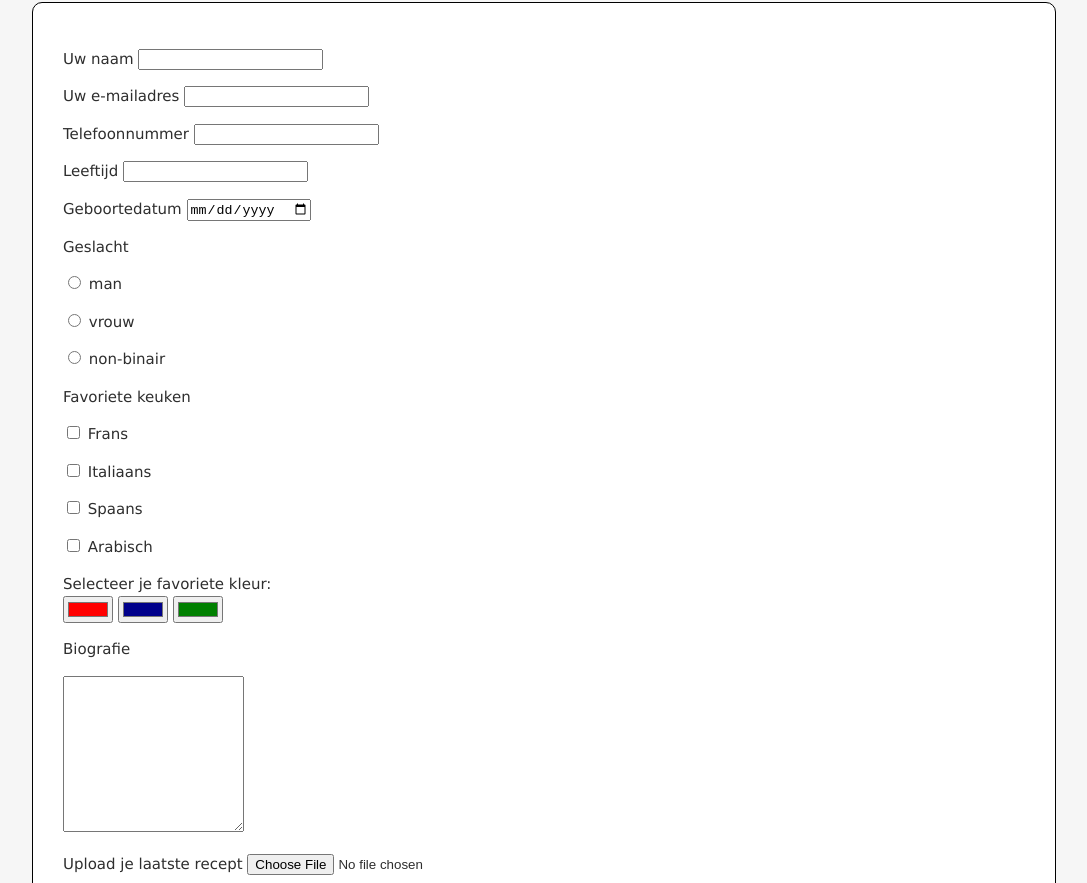
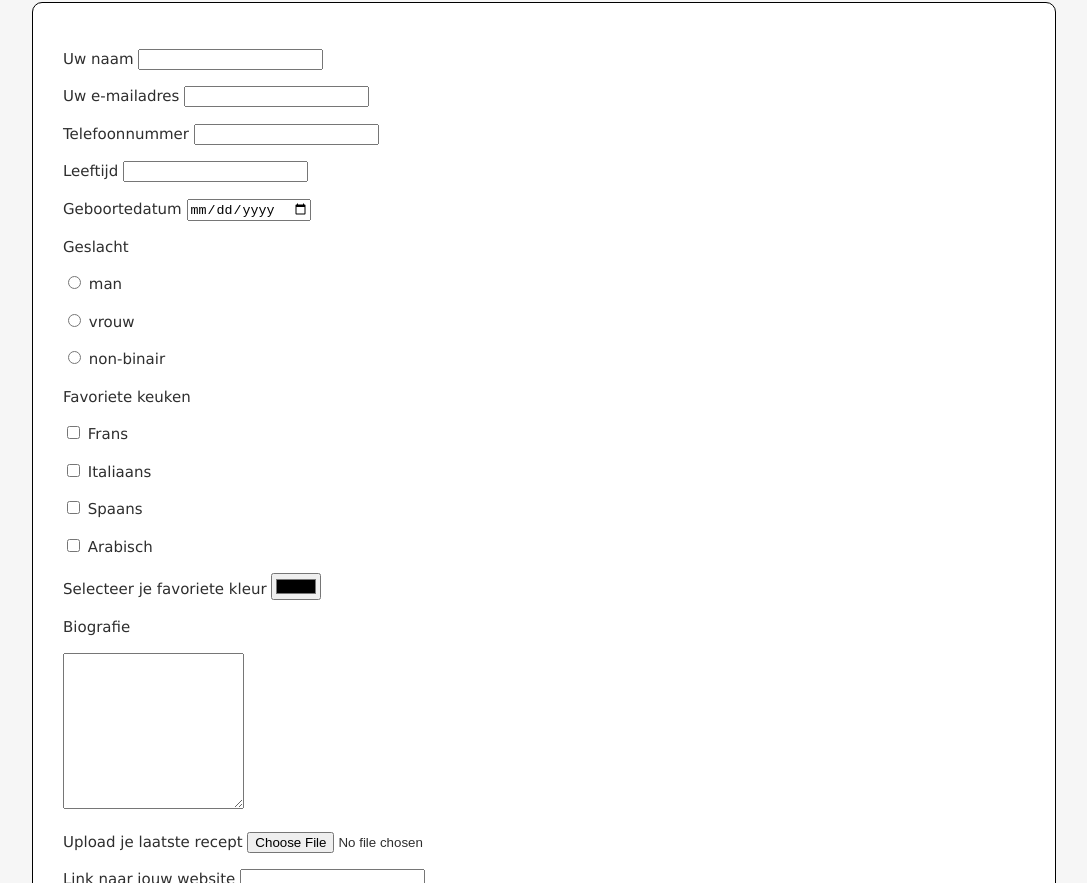
Before and after one commit to pzeylstra/winc_opdracht_7, a plain HTML site: page contact.html in a window 1280 px wide. Shown: the part 217-1100 px from the top of the page, without its empty margins (96-1183 px from the left). Drawn offline with Linux system fonts and the light colour scheme.

Commit message:
Update contact.html

```diff
--- a/contact.html
+++ b/contact.html
@@ -66,10 +66,7 @@
                 <label for="keuken">Arabisch</label>
             </p>
             <p>
-                <label for="kleur_schort">Selecteer je favoriete kleur:</label><br>
-                <input type="color" id="kleur_schort" name="rood" value="#ff0000">
-                <input type="color" id="kleur_schort" name="blauw" value="#00008B">
-                <input type="color" id="kleur_schort" name="groen" value="#008000">
+                <label for="kleur_schort">Selecteer je favoriete kleur</label> <input type="color" id="kleur_schort" name="favoriete_kleur">
             </p>
             <p>
                 <label>Biografie<p><textarea name="biografie" rows="10"></textarea></label>
```
